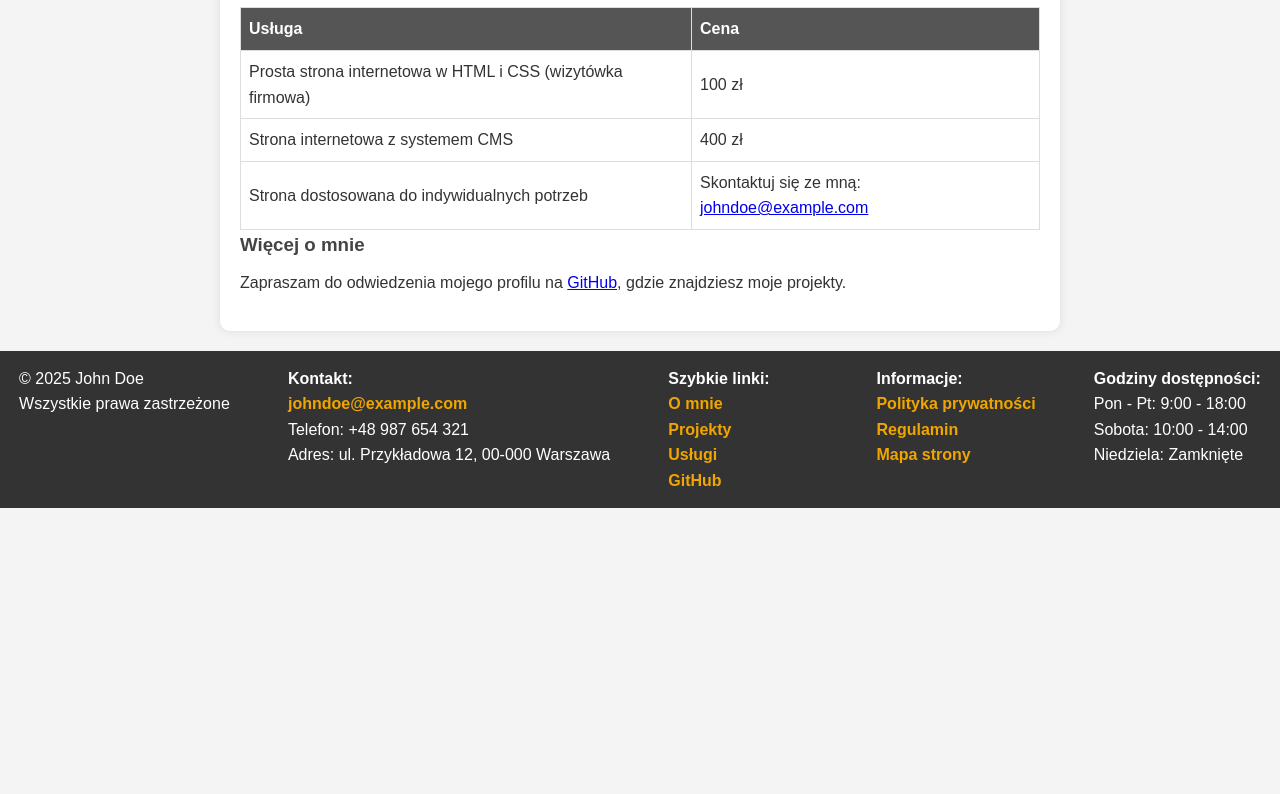
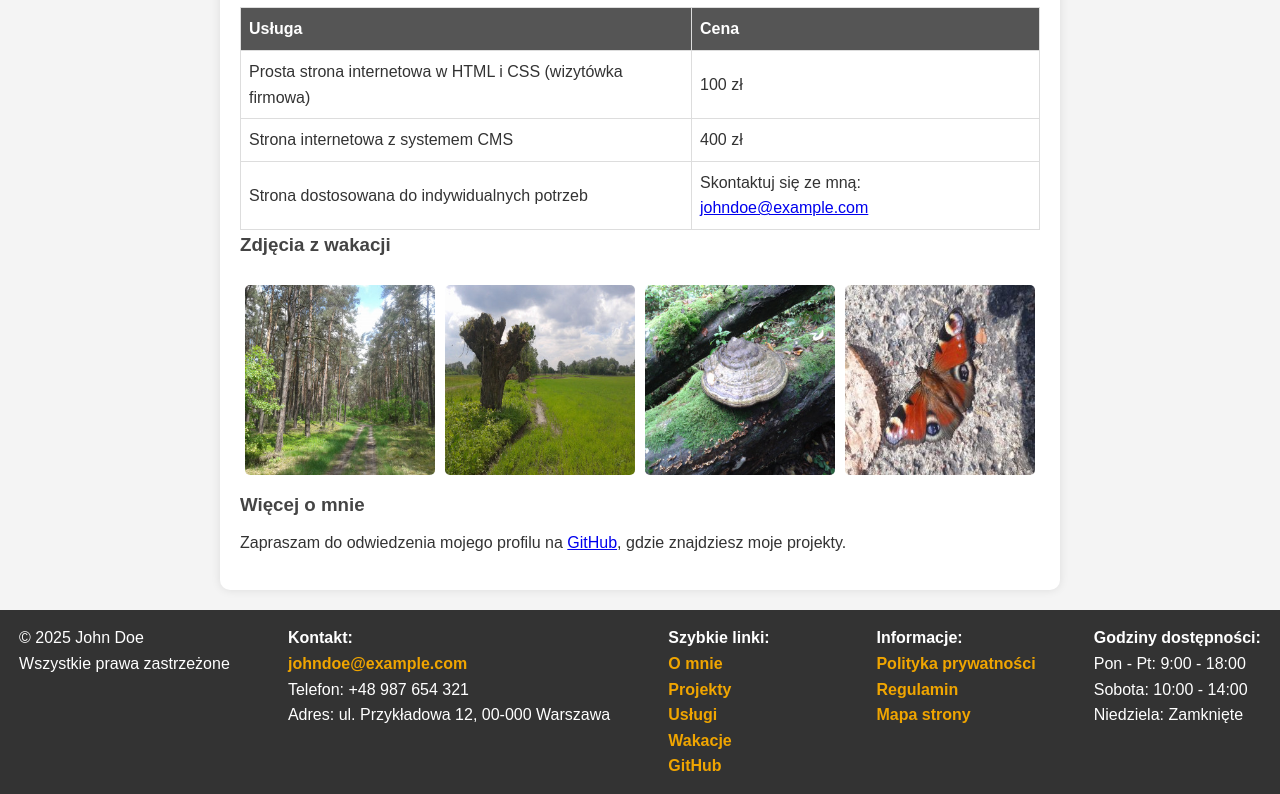
Before and after one commit to cmsrs/school, a plain HTML site: page html_and_css/john-doe.html in a window 1280 px wide. Shown: the part 1046-1840 px from the top of the page. Before the commit the page ends 1554 px from the top, so only its background shows below. Drawn offline with Linux system fonts and the light colour scheme.

Commit message:
holiday images

```diff
--- a/html_and_css/john-doe.html
+++ b/html_and_css/john-doe.html
@@ -133,6 +133,22 @@
                 text-align: center;
             }
         }
+
+        .holiday-container {
+            display: flex;
+            flex-wrap: wrap;
+            justify-content: center;
+        }
+        .holiday-img {
+            margin: 5px;
+        }
+        @media (max-width: 890px) {
+            .holiday-container {
+                flex-direction: column;
+                /*align-items: center;*/
+        }
+}
+
     </style>
 </head>
 <body>
@@ -181,6 +197,22 @@
             </tr>
         </table>
 
+        <h3 id="holiday">Zdjęcia z wakacji</h3>
+        <div class="holiday-container" >
+            <div class="holiday-img">
+                <img src="./imgs/holiday/1.jpg" alt="Wakacje 1" width="190">
+            </div>
+            <div class="holiday-img">
+                <img src="./imgs/holiday/2.jpg" alt="Wakacje 2" width="190">
+            </div>
+            <div class="holiday-img">
+                <img src="./imgs/holiday/3.jpg" alt="Wakacje 3" width="190">
+            </div>
+            <div class="holiday-img">
+                <img src="./imgs/holiday/4.jpg" alt="Wakacje 4" width="190">
+            </div>
+        </div>
+
         <h3 id="projects">Więcej o mnie</h3>
         <p>Zapraszam do odwiedzenia mojego profilu na <a href="https://github.com/" target="_blank">GitHub</a>, gdzie znajdziesz moje projekty.</p>
     </main>
@@ -204,6 +236,7 @@
             <a href="#about">O mnie</a>
             <a href="#projects">Projekty</a>
             <a href="#services">Usługi</a>
+            <a href="#holiday">Wakacje</a>
             <a href="https://github.com/" target="_blank">GitHub</a>
         </div>
 
```
Also changed, not shown: html_and_css/only-html.html (+18 -0 lines), html_and_css/imgs/holiday/1.jpg (added), html_and_css/imgs/holiday/2.jpg (added), html_and_css/imgs/holiday/3.jpg (added), html_and_css/imgs/holiday/4.jpg (added), 1 other file.
